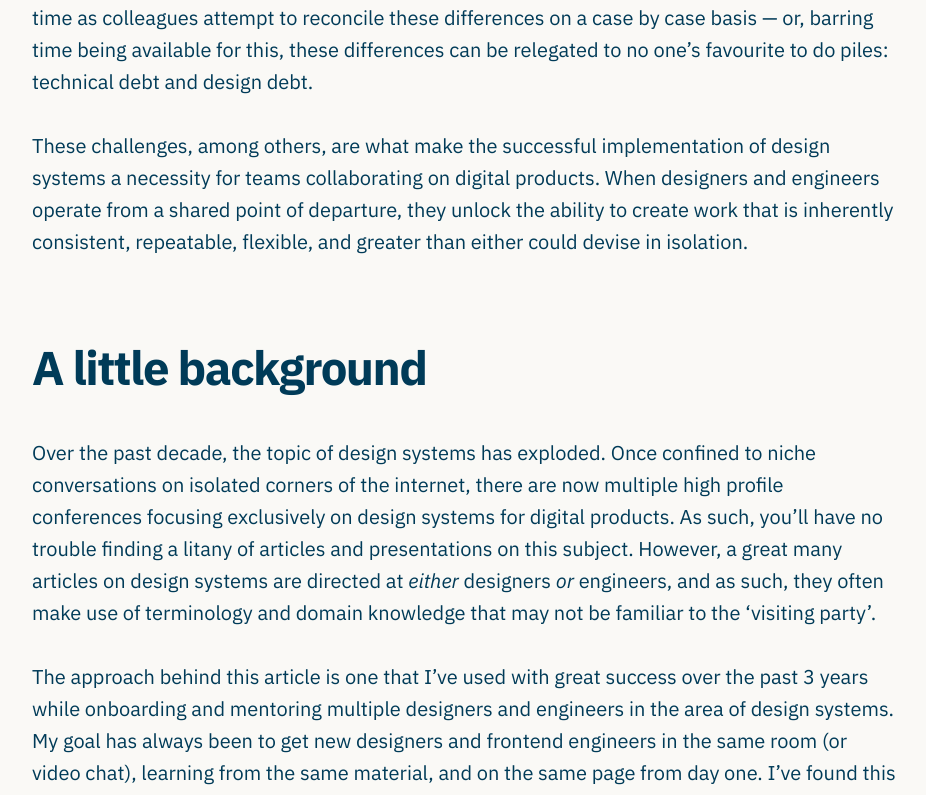
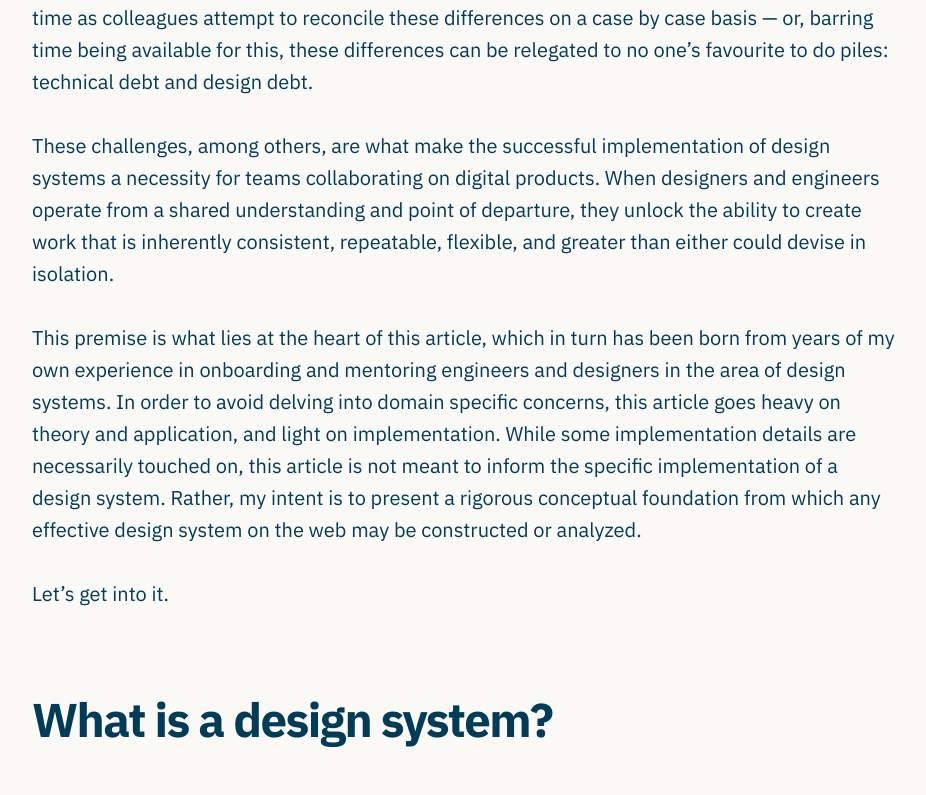
Before and after one commit to colepeters/colepeters.dev, a Next.js app: page /posts/an-introduction-to-constraint-based-design-systems in a window 1280 px wide. Shown: the part 1384-2179 px from the top of the page, without its empty margins (48-974 px from the left). Built offline with nearby package versions, Linux system fonts and the light colour scheme.

Commit message:
Trim more fat

```diff
--- a/pages/posts/an-introduction-to-constraint-based-design-systems.mdx
+++ b/pages/posts/an-introduction-to-constraint-based-design-systems.mdx
@@ -22,15 +22,9 @@ The proximity of the design and frontend engineering domains presents an interes
 
 At its worst, this misalignment between design and engineering can present significant challenges at the organizational level: interface designs and the reality of codebases can become so divergent that teams are constantly forced to make calls between quality (or faithfulness to the designs) and speed — a choice no one enjoys making. Where those decisions aren’t made explicitly, features and entire products can get held up for inordinate amounts of time as colleagues attempt to reconcile these differences on a case by case basis — or, barring time being available for this, these differences can be relegated to no one’s favourite to do piles: technical debt and design debt.
 
-These challenges, among others, are what make the successful implementation of design systems a necessity for teams collaborating on digital products. When designers and engineers operate from a shared point of departure, they unlock the ability to create work that is inherently consistent, repeatable, flexible, and greater than either could devise in isolation.
+These challenges, among others, are what make the successful implementation of design systems a necessity for teams collaborating on digital products. When designers and engineers operate from a shared understanding and point of departure, they unlock the ability to create work that is inherently consistent, repeatable, flexible, and greater than either could devise in isolation.
 
-## A little background
-
-Over the past decade, the topic of design systems has exploded. Once confined to niche conversations on isolated corners of the internet, there are now multiple high profile conferences focusing exclusively on design systems for digital products. As such, you’ll have no trouble finding a litany of articles and presentations on this subject. However, a great many articles on design systems are directed at _either_ designers _or_ engineers, and as such, they often make use of terminology and domain knowledge that may not be familiar to the ‘visiting party’.
-
-The approach behind this article is one that I’ve used with great success over the past 3 years while onboarding and mentoring multiple designers and engineers in the area of design systems. My goal has always been to get new designers and frontend engineers in the same room (or video chat), learning from the same material, and on the same page from day one. I’ve found this to be a hugely effective strategy in forming a strong shared perspective — an essential ingredient for collaborative cross-functional teams.
-
-Accordingly, this article goes heavy on theory and application, and lighter on implementation. While some implementation details are necessarily touched on, this article is not meant to inform the specific implementation of a design system. Rather, my intent is to present a rigorous conceptual foundation from which any effective design system on the web may be constructed or analyzed.
+This premise is what lies at the heart of this article, which in turn has been born from years of my own experience in onboarding and mentoring engineers and designers in the area of design systems. In order to avoid delving into domain specific concerns, this article goes heavy on theory and application, and light on implementation. While some implementation details are necessarily touched on, this article is not meant to inform the specific implementation of a design system. Rather, my intent is to present a rigorous conceptual foundation from which any effective design system on the web may be constructed or analyzed.
 
 Let’s get into it.
 
```
